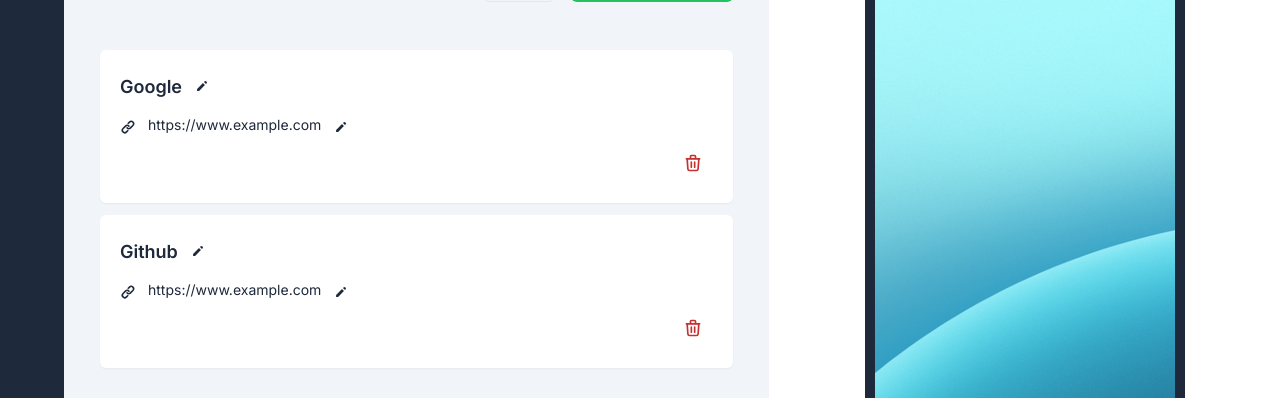
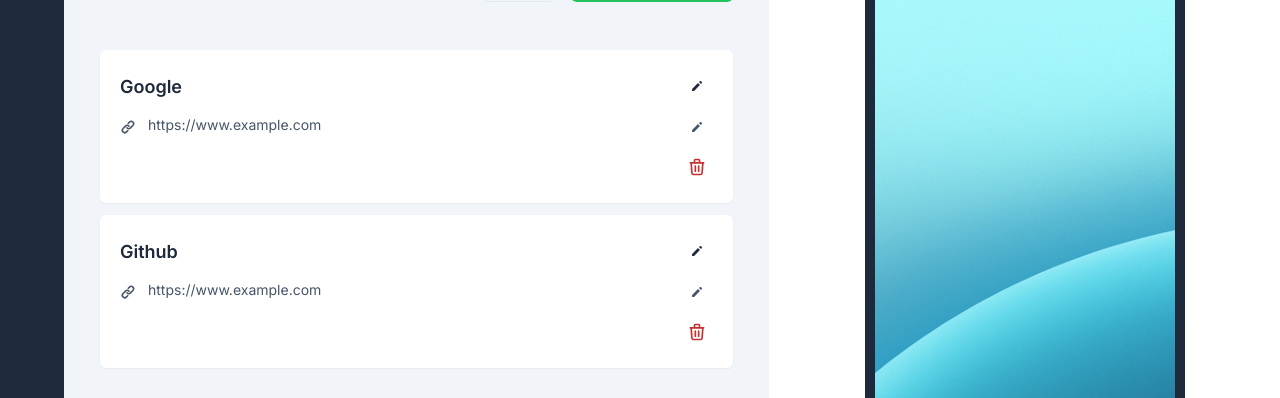
Before and after one commit to iamsahebgiri/linctree, a Next.js app: page /dashboard in a window 1280 px wide. Shown: the part 129-527 px from the top of the page. Built offline with nearby package versions, Linux system fonts and the light colour scheme.

Commit message:
fine tuned editable text field

```diff
--- a/components/DraggableLinks.js
+++ b/components/DraggableLinks.js
@@ -1,5 +1,13 @@
 import { DragDropContext, Droppable, Draggable } from 'react-beautiful-dnd';
-import { Box, Text, Icon, IconButton, Link, Flex } from '@chakra-ui/react';
+import {
+  Box,
+  Text,
+  Icon,
+  IconButton,
+  Link,
+  Flex,
+  Divider
+} from '@chakra-ui/react';
 import { HiLink, HiOutlineTrash } from 'react-icons/hi';
 import EditableTextField from './EditableTextField';
 
@@ -51,21 +59,23 @@
                         fontSize="lg"
                         defaultValue={item.name}
                         placeholder="Example"
+                        color="gray.800"
                       />
                       <Flex mt={2} alignItems="center">
-                        <Icon as={HiLink} />
+                        <Icon as={HiLink} color="gray.600" />
                         <EditableTextField
                           fontSize="sm"
                           ml={3}
                           width="100%"
                           placeholder="https://www.example.com"
+                          color="gray.600"
                         />
                       </Flex>
-                      <Flex justifyContent="flex-end">
+                      <Flex justifyContent="flex-end" mt={2}>
                         <IconButton
                           aria-label="icon"
                           icon={<Icon as={HiOutlineTrash} h={5} w={5} />}
-                          size="md"
+                          size="sm"
                           variant="ghost"
                           colorScheme="red"
                         />
--- a/components/EditableTextField.js
+++ b/components/EditableTextField.js
@@ -25,7 +25,7 @@
         />
       </ButtonGroup>
     ) : (
-      <Flex ml={1}>
+      <Flex>
         <IconButton
           size="sm"
           icon={<Icon as={HiPencil} />}
@@ -38,7 +38,7 @@
   return (
     <Editable {...props} isPreviewFocusable={false} submitOnBlur={false}>
       {(props) => (
-        <Flex>
+        <Flex justifyContent="space-between">
           <EditablePreview />
           <EditableInput _focus={{ boxShadow: 0 }} />
           <EditableControls {...props} />
```
